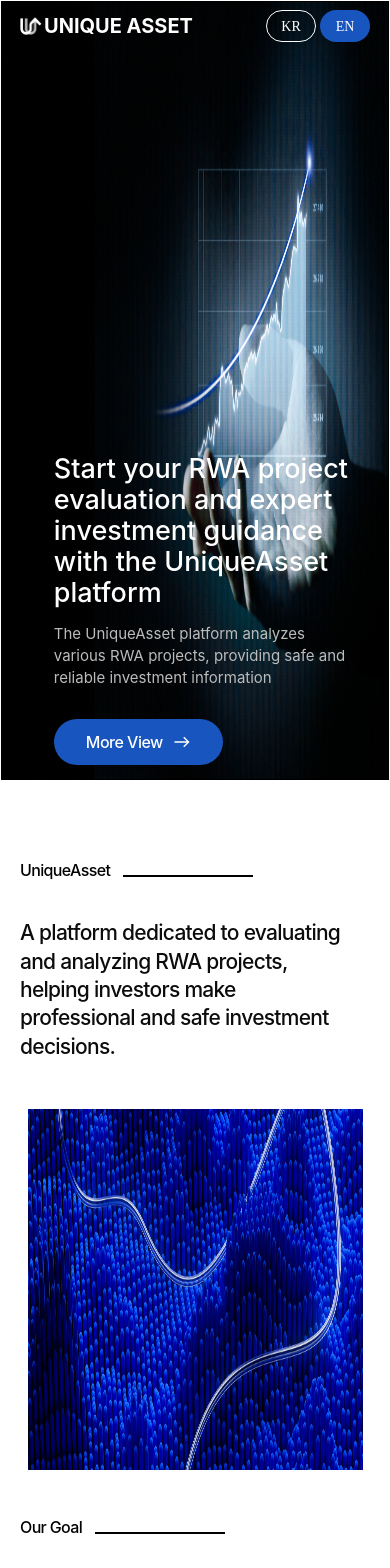
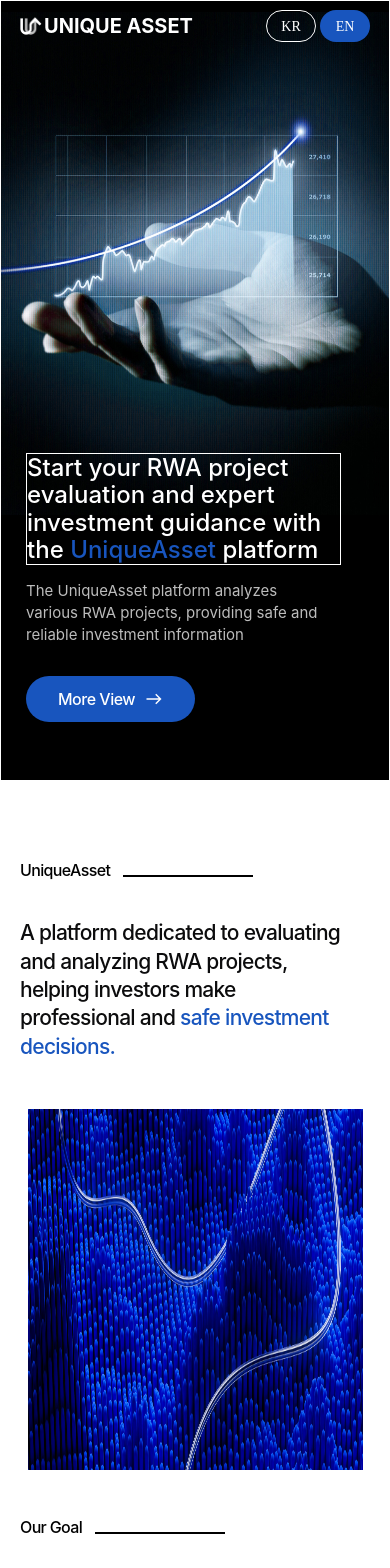
Before and after one commit to seo337dc/seo337dc-nextj14-app-tailwind-styled, a Next.js app: page / in a window 390 px wide. Shown: the top 1568 px of the page. Built offline with nearby package versions, Linux system fonts and the light colour scheme.

Commit message:
fix : 한글 반응형 적용

```diff
--- a/src/components/Header.tsx
+++ b/src/components/Header.tsx
@@ -7,14 +7,6 @@
 
 const Header = () => {
   const [lang, setLang] = useAtom(langAtom);
-
-  const handleClickLang = () => {
-    if (lang === Lang.KOR) {
-      setLang(Lang.ENG);
-    } else {
-      setLang(Lang.KOR);
-    }
-  };
 
   return (
     <Wrap>
@@ -31,10 +23,10 @@
       </MenuContainer>
 
       <div className="flex gap-1">
-        <Switch $selected={lang === Lang.KOR} onClick={handleClickLang}>
+        <Switch $selected={lang === Lang.KOR} onClick={() => setLang(Lang.KOR)}>
           KR
         </Switch>
-        <Switch $selected={lang === Lang.ENG} onClick={handleClickLang}>
+        <Switch $selected={lang === Lang.ENG} onClick={() => setLang(Lang.ENG)}>
           EN
         </Switch>
       </div>
@@ -110,8 +102,8 @@
 `;
 
 const Switch = styled.div<{ $selected: boolean }>`
-  width: 3.33vw;
-  padding: 10px 22px;
+  width: 80px;
+  padding: 5px 0;
   display: flex;
   justify-content: center;
   align-items: center;
@@ -128,6 +120,7 @@
   border-radius: 999px;
   background: ${({ $selected }) => ($selected ? "#1855be" : "none")};
   border: ${({ $selected }) => ($selected ? "none" : "1px solid #fff")};
+  cursor: pointer;
 
   @media screen and (max-width: 1024px) {
     height: 32px;
--- a/src/components/views/About.tsx
+++ b/src/components/views/About.tsx
@@ -42,7 +42,22 @@
               <div className="line" />
             </TextTitle>
 
-            <TextSub>{obj[lang].description}</TextSub>
+            <TextSub>
+              {lang === Lang.ENG && (
+                <>
+                  A platform dedicated to evaluating and analyzing RWA projects,
+                  helping investors make professional and{" "}
+                  <span className="blue">safe investment decisions.</span>
+                </>
+              )}
+              {lang === Lang.KOR && (
+                <>
+                  유니크 에셋은 RWA 프로젝트들을 평가하고 분석하여, 전문적이고{" "}
+                  <span className="blue">안전한 투자 결정</span>을 내릴 수
+                  있도록 돕습니다.
+                </>
+              )}
+            </TextSub>
           </TextWrap>
         </AboutWrap>
 
@@ -58,7 +73,24 @@
               <div className="line" />
             </TextTitle>
 
-            <TextSub>{obj[lang].description2}</TextSub>
+            <TextSub>
+              {lang === Lang.ENG && (
+                <>
+                  To become a trusted certification authority in the RWA field,
+                  providing investors with{" "}
+                  <span className="blue">reliable and assured information</span>{" "}
+                  to prevent reckless investments.
+                </>
+              )}
+
+              {lang === Lang.KOR && (
+                <>
+                  RWA 분야에서 공신력 있는 인증 기관이 되어, 투자자들에게{" "}
+                  <span className="blue">확실하고 신뢰할 수 있는 정보</span>를
+                  제공하여 무분별한 투자를 방지하는 것입니다.
+                </>
+              )}
+            </TextSub>
           </TextWrap>
         </AboutWrap>
       </AboutContainer>
@@ -158,6 +190,10 @@
   line-height: 135%; /* 48.6px */
   letter-spacing: -0.72px;
 
+  .blue {
+    color: #1855be;
+  }
+
   @media screen and (max-width: 1024px) {
     font-size: 21px;
   }
--- a/src/components/views/Footer.tsx
+++ b/src/components/views/Footer.tsx
@@ -90,7 +90,7 @@
         rgba(44, 44, 54, 0.43) 0%,
         rgba(44, 44, 54, 0.43) 100%
       ),
-      url("/footer.jpg") lightgray 50% / cover no-repeat;
+      url("/footer_m.jpg") lightgray 50% / cover no-repeat;
   }
 `;
 
--- a/src/components/views/Introduce.tsx
+++ b/src/components/views/Introduce.tsx
@@ -11,18 +11,33 @@
 
   const obj: Record<
     Lang,
-    Record<"title" | "description" | "button", string>
+    Record<
+      | "title1"
+      | "title2"
+      | "title3"
+      | "title4"
+      | "title5"
+      | "description"
+      | "button",
+      string
+    >
   > = {
     [Lang.ENG]: {
-      title:
-        "Start your RWA project evaluation and expert investment guidance with the UniqueAsset platform",
+      title1: "Start your RWA project evaluation",
+      title2: "and expert investment guidance ",
+      title3: "with the",
+      title4: "UniqueAsset",
+      title5: "platform",
       description:
         "The UniqueAsset platform analyzes various RWA projects, providing safe and reliable investment information",
       button: "More View",
     },
     [Lang.KOR]: {
-      title:
-        "RWA 프로젝트 평가와 전문성 있는 투자 가이드, UniqueAsset 시작하세요.",
+      title1: "RWA 프로젝트 평가와",
+      title2: "전문성 있는 투자 가이드, ",
+      title3: "UniqueAsset",
+      title4: "시작하세요.",
+      title5: "",
       description:
         "UniqueAsset플랫폼은 다양한 RWA 프로젝트를 분석하여, 안전하고 신뢰할 수 있는 투자 정보를 제공합니다.",
       button: "더 알아보기",
@@ -31,9 +46,26 @@
 
   return (
     <Wrap>
-      <ItroduceImg src="/introduce.png" alt="introduce" />
+      <ItroduceImg
+        src={isDesktop ? "/introduce.png" : "/main_m.jpg"}
+        alt="introduce"
+      />
       <ContentContainer>
-        <TextTitle>{obj[lang].title}</TextTitle>
+        <TextTitle $isKor={lang === Lang.KOR}>
+          {lang === Lang.KOR && (
+            <>
+              RWA 프로젝트 평가와 전문성 있는 투자 가이드,{" "}
+              <span className="blue">UniqueAsset</span> 시작하세요.
+            </>
+          )}
+
+          {lang === Lang.ENG && (
+            <>
+              Start your RWA project evaluation and expert investment guidance
+              with the <span className="blue">UniqueAsset</span> platform
+            </>
+          )}
+        </TextTitle>
 
         <TextSub>{obj[lang].description}</TextSub>
 
@@ -66,8 +98,6 @@
   width: 100%;
   height: 50.52wv;
 
-  border: 1px solid black;
-
   @media screen and (max-width: 1024px) {
     height: 779px;
   }
@@ -82,11 +112,13 @@
 
   @media screen and (max-width: 1024px) {
     margin-top: 390px;
+    left: 25px;
   }
 `;
 
-const TextTitle = styled.p`
-  width: 38.03vw;
+const TextTitle = styled.div<{ $isKor: boolean }>`
+  border: 1px solid white;
+  width: ${({ $isKor }) => ($isKor ? "676px" : "807px")};
   color: #fff;
   font-family: Inter;
   font-size: 2.6vw;
@@ -94,9 +126,13 @@
   font-weight: 500;
   line-height: 115%; /* 57.5px */
 
+  .blue {
+    color: #1855be;
+  }
+
   @media screen and (max-width: 1024px) {
     width: 315px;
-    font-size: 27px;
+    font-size: 24px;
   }
 `;
 
--- a/src/components/views/Partner.tsx
+++ b/src/components/views/Partner.tsx
@@ -41,13 +41,35 @@
             <div className="line" />
           </TextTitle>
 
-          <TextSub>{obj[lang].description}</TextSub>
+          <TextSub>
+            {lang === Lang.ENG && (
+              <>
+                List logos of{" "}
+                <span className="blue">
+                  major partners and institutions collaborating
+                </span>{" "}
+                with the Unique Asset platform.
+              </>
+            )}
+
+            {lang === Lang.KOR && (
+              <div className="flex flex-col">
+                유니크 플랫폼과 협력하는{" "}
+                <div>
+                  <span className="blue">주요 파트너 기관</span>입니다.
+                </div>
+              </div>
+            )}
+          </TextSub>
         </TextWrap>
       </TextSection>
 
       <LogoContainer>
         {paternsLogos
-          .concat(paternsLogos.concat(paternsLogos.concat(paternsLogos)))
+          .concat(paternsLogos)
+          .concat(paternsLogos)
+          .concat(paternsLogos)
+          .concat(paternsLogos)
           .map((logo, i) => (
             <LogoWrap key={`${logo.src}_${i}`}>
               <LogoImg src={logo.src} alt={logo.alt} />
@@ -116,7 +138,7 @@
 `;
 
 const TextSub = styled.div`
-  width: 30.04vw;
+  /* width: 30.04vw; */
   /* width: 404px; */
   margin-top: 15px;
   color: #0c0c0d;
@@ -128,6 +150,10 @@
   line-height: 2.86vw; // 60px; /* 120% */
   letter-spacing: -2px;
   text-transform: capitalize;
+
+  .blue {
+    color: #1855be;
+  }
 
   @media screen and (max-width: 1024px) {
     width: 300px;
```
Also changed, not shown: public/footer_m.jpg (added), public/main_m.jpg (added).
